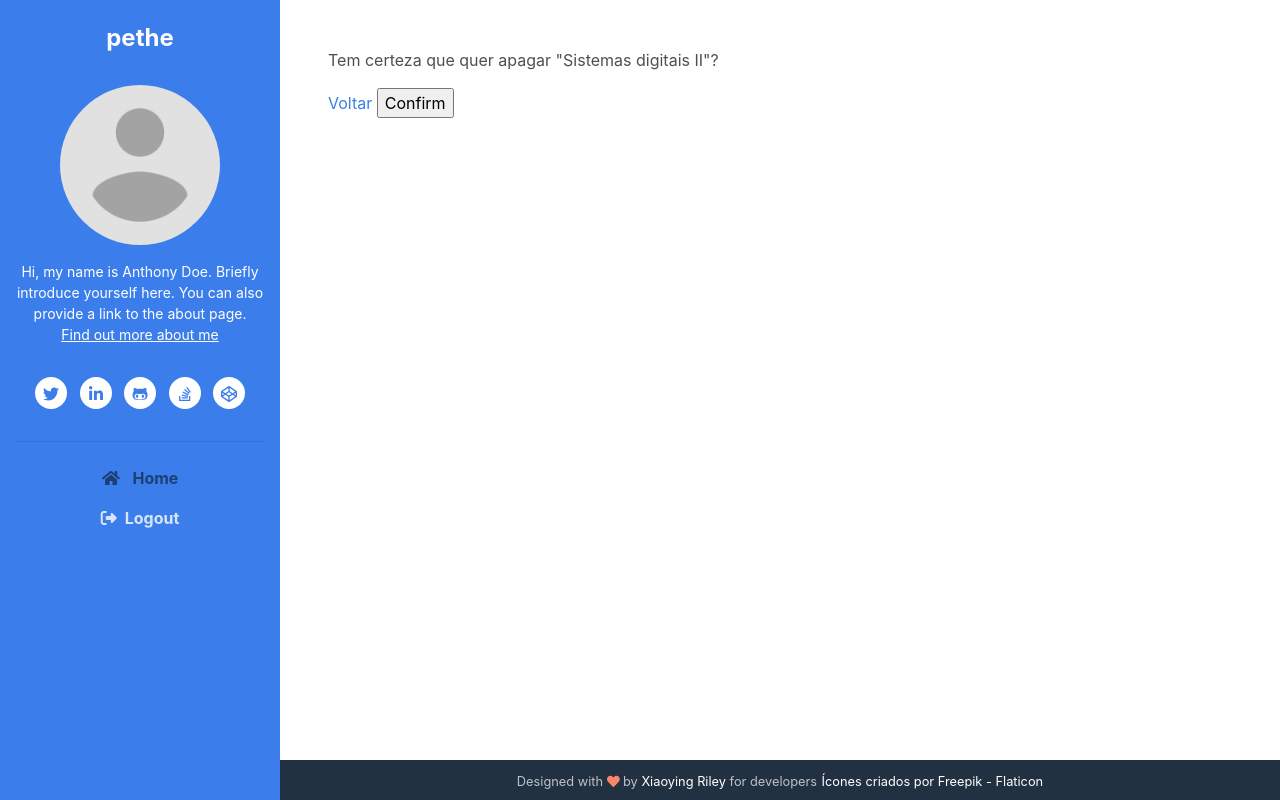
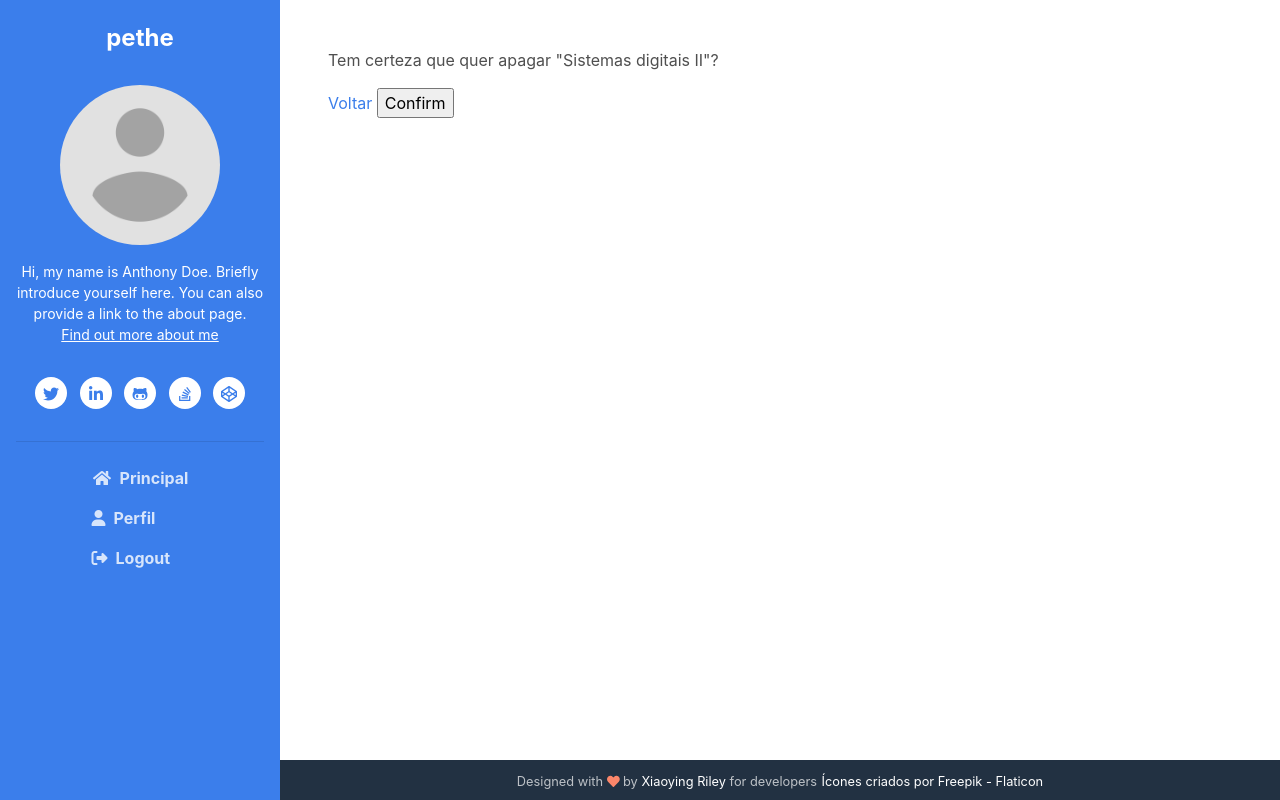
Before and after one commit to M4Y50N/capsulat, a Django app: page /delete-room/4 in a window 1280 px wide. Run offline with Django 4.2, Linux system fonts and the light colour scheme; a user stored in the database is signed in; data comes from the database, SQL or seed files in the repository; both versions use the stored data as it was after the commit; some libraries are stand-ins or nearby versions.

Commit message:
initialize js control file

```diff
--- /dev/null
+++ b/base/templates/base/update-user.html
@@ -0,0 +1,5 @@
+{% extends 'main.html' %}
+
+{% block content %}
+    hello
+{% endblock content%}
--- a/base/urls.py
+++ b/base/urls.py
@@ -12,4 +12,5 @@ urlpatterns = [
     path('update-room/<str:pk>', views.updateRoom, name='update-room'),
     path('delete-room/<str:pk>', views.deleteRoom, name='delete-room'),
     path('delete-message/<str:pk>', views.deleteMessage, name='delete-message'),
+    path('update-user', views.updateUser, name='update-user'),
 ]
--- a/base/views.py
+++ b/base/views.py
@@ -229,3 +229,8 @@ def deleteMessage(request, pk):
 
     context = {'obj': message}
     return render(request, 'base/delete.html', context)
+
+
+@login_required(login_url='login')
+def updateUser(request):
+    return render(request, "base/update-user.html")
--- /dev/null
+++ b/static/js/navbar-iactive.js
@@ -0,0 +1,15 @@
+let navi = document.getElementById('navi')
+
+let nav_icon = document.querySelectorAll("#navi .nav-item")
+
+// trocar nav_icon active
+function navIconActive(){
+    nav_icon.forEach(i => {
+        i.classList.remove('active')
+    });
+
+    nav_icon.onclick
+}
+
+navIconActive()
+// nav_icon.addEventListener("click", navIconActive(nav_icon))
--- a/templates/main.html
+++ b/templates/main.html
@@ -45,6 +45,7 @@
     </div> <!--//main-wrapper-->
 
     <!-- Javascript -->
+    <script src="{% static 'js/navbar-iactive.js' %}"></script>
     <script src="{% static 'plugins/jquery-3.3.1.min.js' %}"></script>
     <script src="{% static 'plugins/popper.min.js' %}"></script>
     <script src="{% static 'plugins/bootstrap/js/bootstrap.min.js' %}"></script>
--- a/templates/navbar.html
+++ b/templates/navbar.html
@@ -24,14 +24,14 @@
                         <hr>
                     </div><!--//profile-section-->
 
-                    <ul class="navbar-nav flex-column text-left">
+                    <ul id="navi" class="navbar-nav flex-column text-left">
                         <li class="nav-item active">
-                            <a class="nav-link" href="{% url 'home' %}"><i class="fas fa-home fa-fw mr-2"></i> Home <span class="sr-only">(current)</span></a>
+                            <a class="nav-link" href="{% url 'home' %}"><i class="fas fa-home fa-fw mr-2"></i>Principal <span class="sr-only">(current)</span></a>
+                        </li>
+                        <li class="nav-item">
+                            <a class="nav-link" href="{% url 'update-user' %}"><i class="fa-solid fa-user mr-2"></i>Perfil</a>
                         </li>
                         <!-- <li class="nav-item">
-                            <a class="nav-link" href="blog-post.html"><i class="fas fa-bookmark fa-fw mr-2"></i>Blog Post</a>
-                        </li>
-                        <li class="nav-item">
                             <a class="nav-link" href="about.html"><i class="fas fa-user fa-fw mr-2"></i>About Me</a>
                         </li> -->
                         <li class="nav-item">
```
Also changed, not shown: base/templates/base/activity_component.html (line endings or trailing spaces), db.sqlite3.
